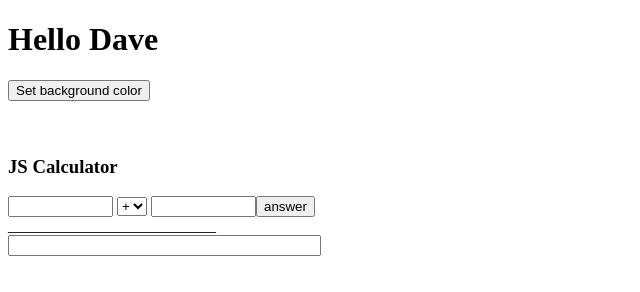
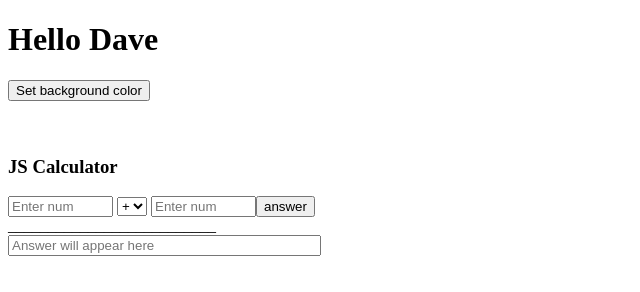
Before and after one commit to bjogden/learningjs, a plain HTML site: page test.html in a window 1280 px wide. Shown: the whole page, without its empty margins (0-640 px from the left). Drawn offline with Linux system fonts and the light colour scheme.

Commit message:
updated html & js

```diff
--- a/test.html
+++ b/test.html
@@ -35,16 +35,16 @@ function calculate() {
 </script>
 
 <form name="calc" action="post">
-<input type="text" name="firstValue" size="10">
+<input type="text" name="firstValue" size="10" placeholder="Enter num">
 <select name="operator">
    <option value="plus">+</option>
    <option value="minus">-</option>
    <option value="multiply">*</option>
    <option value="divide">/</option>
 </select>
-<input type="text" name="secondValue" size="10"><input type="button" value="answer" onclick="calculate()"><br>
+<input type="text" name="secondValue" size="10" placeholder="Enter num"><input type="button" value="answer" onclick="calculate()"><br>
 __________________________
-<br><input type="text" name="answer" size="36">
+<br><input type="text" name="answer" size="36" placeholder="Answer will appear here">
 </form>
 
 
```
